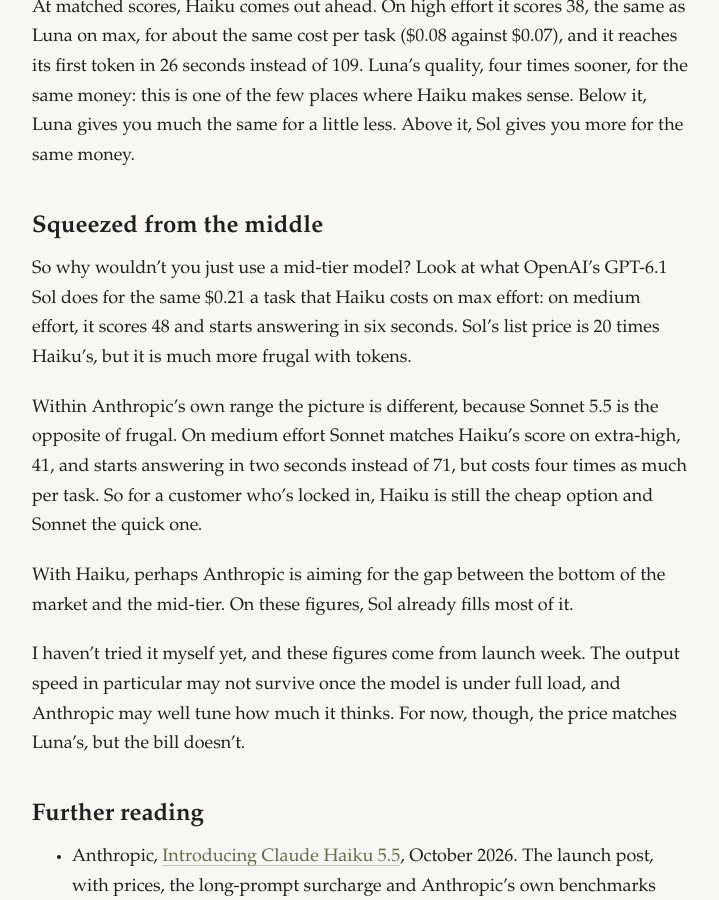
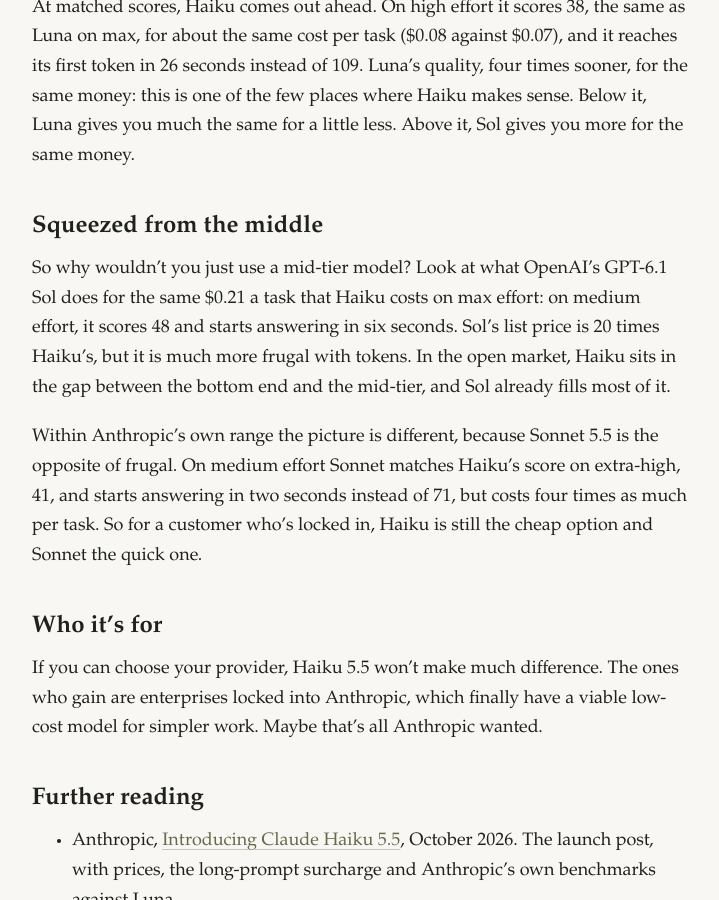
Before and after one commit to davegarvey/davegarvey.github.io, a Jekyll site: the page built from _posts/2026-10-08-haiku-joins-the-price-war.md, in a window 1280 px wide and 900 px high, scrolled down 1969 px. Shown: the whole window, without its empty margins (280-999 px from the left). Built offline with Jekyll 4.4.1, drawn with Linux system fonts in a browser that asks for light colours.

Commit message:
Rework the ending of "Haiku joins the price war"
Put the open-market conclusion at the end of the Sol paragraph, cut the
launch-week caveat, and close under a new "Who it's for" heading on
locked-in enterprises.

Co-Authored-By: Claude Opus 5.5 <noreply@anthropic.com>

```diff
--- a/_posts/2026-10-08-haiku-joins-the-price-war.md
+++ b/_posts/2026-10-08-haiku-joins-the-price-war.md
@@ -45,13 +45,13 @@ At matched scores, Haiku comes out ahead. On high effort it scores 38, the same
 
 ## Squeezed from the middle
 
-So why wouldn't you just use a mid-tier model? Look at what OpenAI's GPT-6.1 Sol does for the same $0.21 a task that Haiku costs on max effort: on medium effort, it scores 48 and starts answering in six seconds. Sol's list price is 20 times Haiku's, but it is much more frugal with tokens.
+So why wouldn't you just use a mid-tier model? Look at what OpenAI's GPT-6.1 Sol does for the same $0.21 a task that Haiku costs on max effort: on medium effort, it scores 48 and starts answering in six seconds. Sol's list price is 20 times Haiku's, but it is much more frugal with tokens. In the open market, Haiku sits in the gap between the bottom end and the mid-tier, and Sol already fills most of it.
 
 Within Anthropic's own range the picture is different, because Sonnet 5.5 is the opposite of frugal. On medium effort Sonnet matches Haiku's score on extra-high, 41, and starts answering in two seconds instead of 71, but costs four times as much per task. So for a customer who's locked in, Haiku is still the cheap option and Sonnet the quick one.
 
-With Haiku, perhaps Anthropic is aiming for the gap between the bottom of the market and the mid-tier. On these figures, Sol already fills most of it.
+## Who it's for
 
-I haven't tried it myself yet, and these figures come from launch week. The output speed in particular may not survive once the model is under full load, and Anthropic may well tune how much it thinks. For now, though, the price matches Luna's, but the bill doesn't.
+If you can choose your provider, Haiku 5.5 won't make much difference. The ones who gain are enterprises locked into Anthropic, which finally have a viable low-cost model for simpler work. Maybe that's all Anthropic wanted.
 
 ## Further reading
 
```
